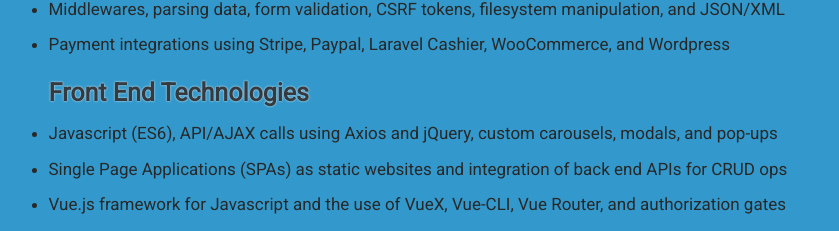
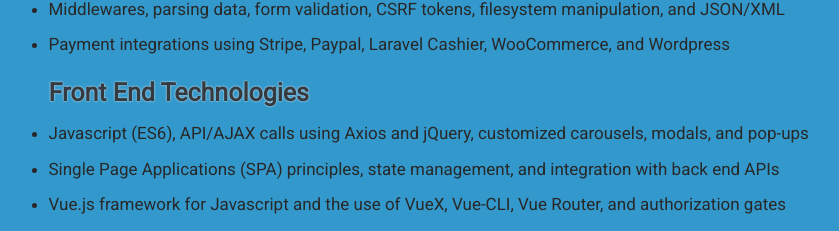
Before and after one commit to kh09211/Kylewebdev_VUE, a Vue app: page / in a window 1280 px wide. Shown: the part 2979-3210 px from the top of the page, without its empty margins (219-1058 px from the left). Built offline with nearby package versions, Linux system fonts and the light colour scheme; no server answers.

Commit message:
update to resume

```diff
--- a/src/components/Resume.vue
+++ b/src/components/Resume.vue
@@ -25,8 +25,8 @@
 						<li>Payment integrations using Stripe, Paypal, Laravel Cashier, WooCommerce, and Wordpress</li>
 					</ul>
 					<ul><b>Front End Technologies</b>
-						<li>Javascript (ES6),  API/AJAX calls using Axios and jQuery, custom carousels, modals, and pop-ups</li>
-						<li>Single Page Applications (SPAs) as static websites and integration of back end APIs for CRUD ops</li>
+						<li>Javascript (ES6),  API/AJAX calls using Axios and jQuery, customized carousels, modals, and pop-ups</li>
+						<li>Single Page Applications (SPA) principles, state management, and integration with back end APIs</li>
 						<li>Vue.js framework for Javascript and the use of VueX, Vue-CLI, Vue Router, and authorization gates</li>
 						<li>HTML 5 markup, visual design, applied accessibility, and mobile first website design principles</li>
 						<li>Bootstrap 4, CSS 3, CSS Flexbox, CSS Grid, SASS, media queries, CSS animations and transitions</li>
```
